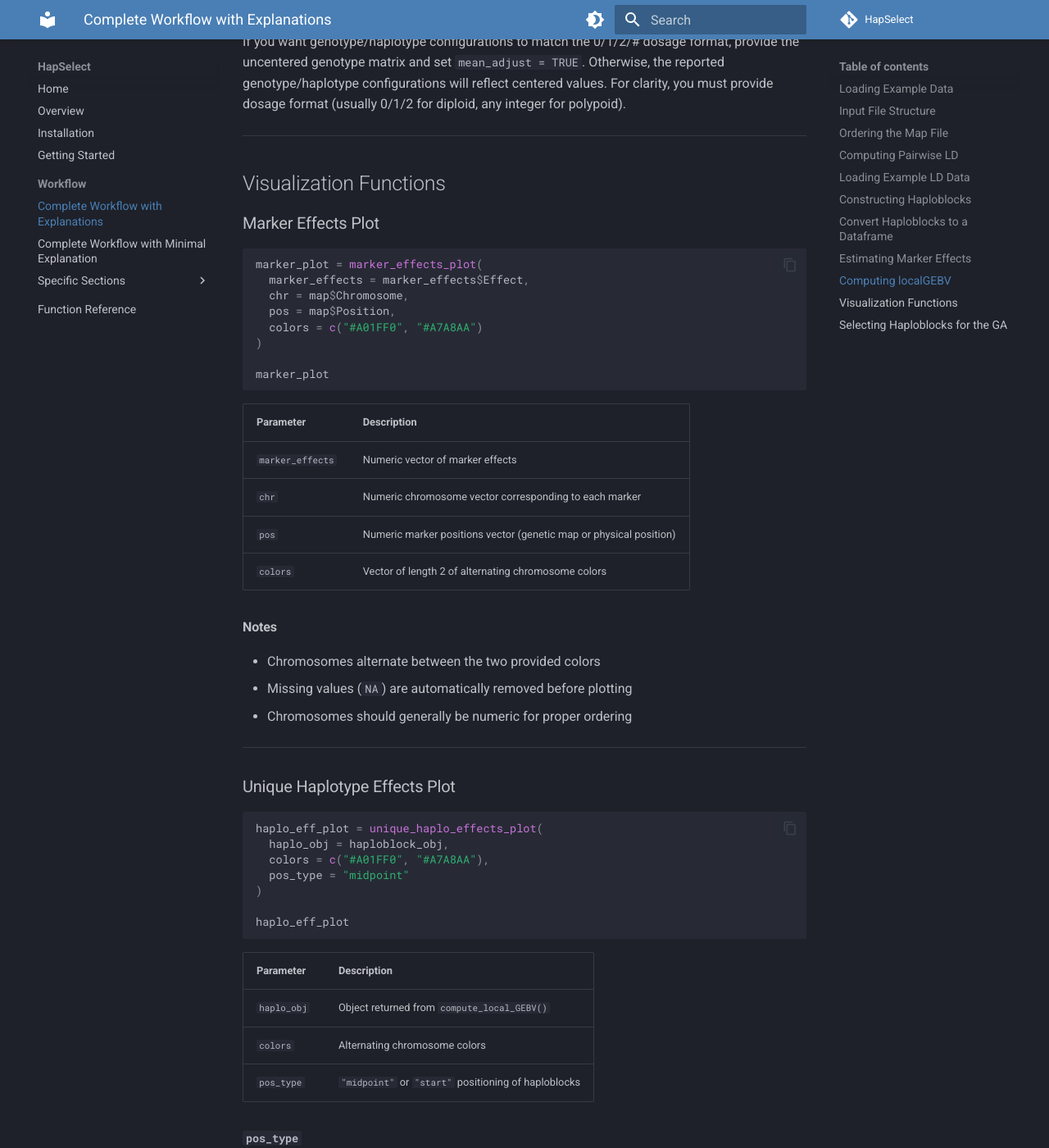
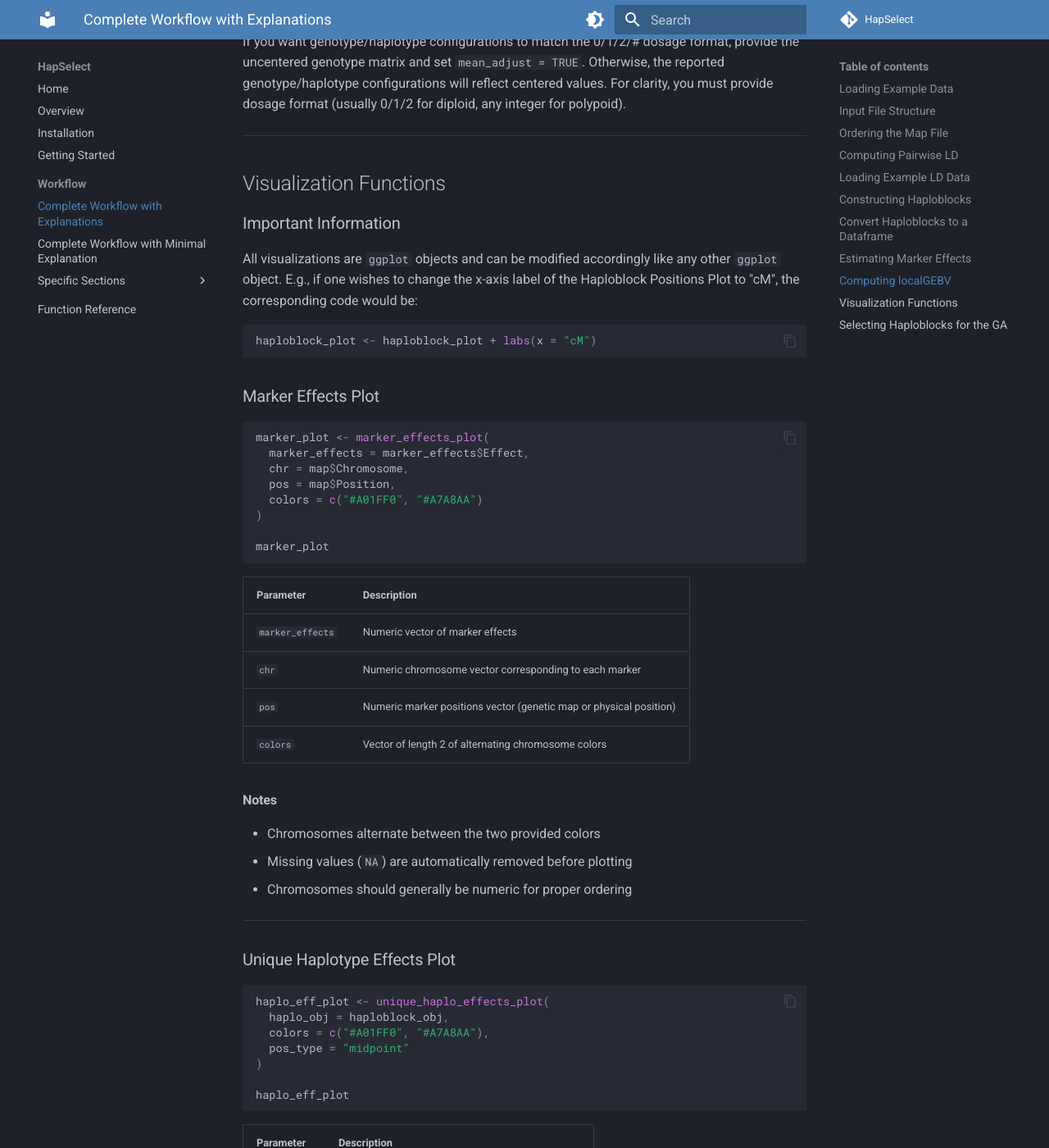
Before and after one commit to wrshf7/HapSelect-Docs, an MkDocs documentation site: the page built from docs/workflow/example_workflow.md, in a window 1280 px wide and 1400 px high, scrolled down 10058 px. Shown: the whole window at 82% size. Built offline with MkDocs 1.6.1 and Material for MkDocs 9.7.7, drawn with Linux system fonts in a browser that asks for light colours; comment, search, counter and statistics services are not loaded; some of the changed text lies outside the part shown.

Commit message:
Update example_workflow.md

````diff
--- a/docs/workflow/example_workflow.md
+++ b/docs/workflow/example_workflow.md
@@ -89,13 +89,13 @@
 Example:
 
 ```r
-map = HapSelect::map
+map <- HapSelect::map
 
 # simulate unordered map
-map2 = map[sample(1:nrow(map), nrow(map)), ]
+map2 <- map[sample(1:nrow(map), nrow(map)), ]
 
 # reorder map
-map2 = order_map(map = map2)
+map2 <- order_map(map = map2)
 ```
 
 The `order_map()` function:
@@ -113,7 +113,7 @@
 The package contains a native LD calculator (not recommended for use).
 
 ```r
-ld_pairs = pairwise_ld(geno, parallelize = FALSE)
+ld_pairs <- pairwise_ld(geno, parallelize = FALSE)
 ```
 
 #### Important Notes
@@ -132,7 +132,7 @@
 - LD can be calculated externally, but must be provided in the same format as utilized in this package
 
 ```r
-ld_pairs = plink_pairwise_ld_geno(geno = geno, ld_window = 999999,
+ld_pairs <- plink_pairwise_ld_geno(geno = geno, ld_window = 999999,
                                 ld_window_kb = 1e6, ld_window_r2 = 0)
 
 ```
@@ -152,7 +152,7 @@
 ## Loading Example LD Data
 
 ```r
-ld_pairs = HapSelect::ld_pairs
+ld_pairs <- HapSelect::ld_pairs
 ```
 
 The LD dataframe must contain the following columns:
@@ -178,7 +178,7 @@
 ## Constructing Haploblocks
 
 ```r
-haploblocks = def_blocks(
+haploblocks <- def_blocks(
   ld = ld_pairs,
   map = map,
   method = "flanking",
@@ -259,7 +259,7 @@
 The former function returns a list object which may be useful in some applications. This function will turn it into a more easily digestible format and report some information.
 
 ```r
-haploblocks = block_obj_to_df(haploblocks, map)
+haploblocks <- block_obj_to_df(haploblocks, map)
 ```
 
 ---
@@ -279,7 +279,7 @@
 ### Loading Example Phenotypes
 
 ```r
-BLUE = HapSelect::BLUE
+BLUE <- HapSelect::BLUE
 ```
 
 The BLUE dataframe should contain:
@@ -298,7 +298,7 @@
 ### Compute Marker Effects
 
 ```r
-marker_effects = create_marker_effects_file(
+marker_effects <- create_marker_effects_file(
   geno = geno,
   BLUE = BLUE,
   h2_method = "VanRaden",
@@ -344,7 +344,7 @@
 ### N-fold Cross Validation
 
 ```r
-CV = n_fold_cross_validation(
+CV <- n_fold_cross_validation(
   geno = geno,
   BLUE = BLUE,
   nfold = 5L,
@@ -366,7 +366,7 @@
 ### Random Train/Test Cross Validation
 
 ```r
-CV = cross_validation(
+CV <- cross_validation(
   geno = geno,
   BLUE = BLUE,
   train_prop = 0.9,
@@ -386,9 +386,9 @@
 
 ```r
 #load example data
-marker_effects = HapSelect::marker_effects
+marker_effects <- HapSelect::marker_effects
 
-haploblock_obj = compute_local_GEBV(
+haploblock_obj <- compute_local_GEBV(
   geno = geno,
   marker_effects = marker_effects,
   haploblocks_df = haploblocks,
@@ -440,11 +440,17 @@
 ---
 
 ## Visualization Functions
+### Important Information
+All visualizations are `ggplot` objects and can be modified accordingly like any other `ggplot` object. E.g., if one wishes to change the x-axis label of the Haploblock Positions Plot to "cM", the corresponding code would be:
+
+```r
+haploblock_plot <- haploblock_plot + labs(x = "cM")
+```
 
 ### Marker Effects Plot
 
 ```r
-marker_plot = marker_effects_plot(
+marker_plot <- marker_effects_plot(
   marker_effects = marker_effects$Effect,
   chr = map$Chromosome,
   pos = map$Position,
@@ -472,7 +478,7 @@
 ### Unique Haplotype Effects Plot
 
 ```r
-haplo_eff_plot = unique_haplo_effects_plot(
+haplo_eff_plot <- unique_haplo_effects_plot(
   haplo_obj = haploblock_obj,
   colors = c("#A01FF0", "#A7A8AA"),
   pos_type = "midpoint"
@@ -499,7 +505,7 @@
 ### Funnel Plot
 
 ```r
-funnel_plot = block_var_funnel_plot(
+funnel_plot <- block_var_funnel_plot(
   haplo_obj = haploblock_obj,
   mean_line = FALSE,
   scale_colors = c("blue", "purple", "red")
@@ -525,7 +531,7 @@
 ### Haploblock Position Plot
 
 ```r
-haploblock_plot = plot_haploblocks(
+haploblock_plot <- plot_haploblocks(
   haploblock_df = haploblock_obj$Haploblocks,
   block_fill = "#A01FF0",
   chrom_fill = NA,
@@ -556,7 +562,7 @@
 ### Marker Density Plot
 
 ```r
-marker_density_plot = plot_marker_density(
+marker_density_plot <- plot_marker_density(
   map = map,
   bin_size = 500e3,
   height = 0.3,
@@ -590,7 +596,7 @@
 ### LD Decay Plot
 
 ```r
-ld_decay_plot = plot_ld_decay(
+ld_decay_plot <- plot_ld_decay(
   map = map,
   ld = ld_pairs,
   max_kb = 500,
@@ -650,7 +656,7 @@
 Selects the highest variance haploblocks directly.
 
 ```r
-haploblock_obj = select_top_blocks(
+haploblock_obj <- select_top_blocks(
   haploblock_obj = haploblock_obj,
   n = 15
 )
@@ -674,7 +680,7 @@
 Selects the top proportion of haploblocks ranked by variance.
 
 ```r
-haploblock_obj = select_top_blocks(
+haploblock_obj <- select_top_blocks(
   haploblock_obj = haploblock_obj,
   perc_total = 0.5
 )
@@ -708,7 +714,7 @@
 Retains the minimum number of haploblocks required to explain a specified proportion of the total haploblock variance.
 
 ```r
-haploblock_obj = select_top_blocks(
+haploblock_obj <- select_top_blocks(
   haploblock_obj = haploblock_obj,
   perc_of_total_var = 0.9
 )
@@ -768,7 +774,7 @@
 ## Genetic Algorithm Parent Selection
 
 ```r
-GA_output = genetic_algorithm(
+GA_output <- genetic_algorithm(
   localGEBV = haploblock_obj$Haplotype_Effect_Matrix_GA,
   n_founders = 20,
   popSize = 10,
@@ -947,7 +953,7 @@
 ## Simulating Recurrent Selection
 
 ```r
-parent_sln_obj = GA_vs_TS_simulation(
+parent_sln_obj <- GA_vs_TS_simulation(
   GA_output = GA_output,
   geno = geno,
   marker_effects = marker_effects,
````
